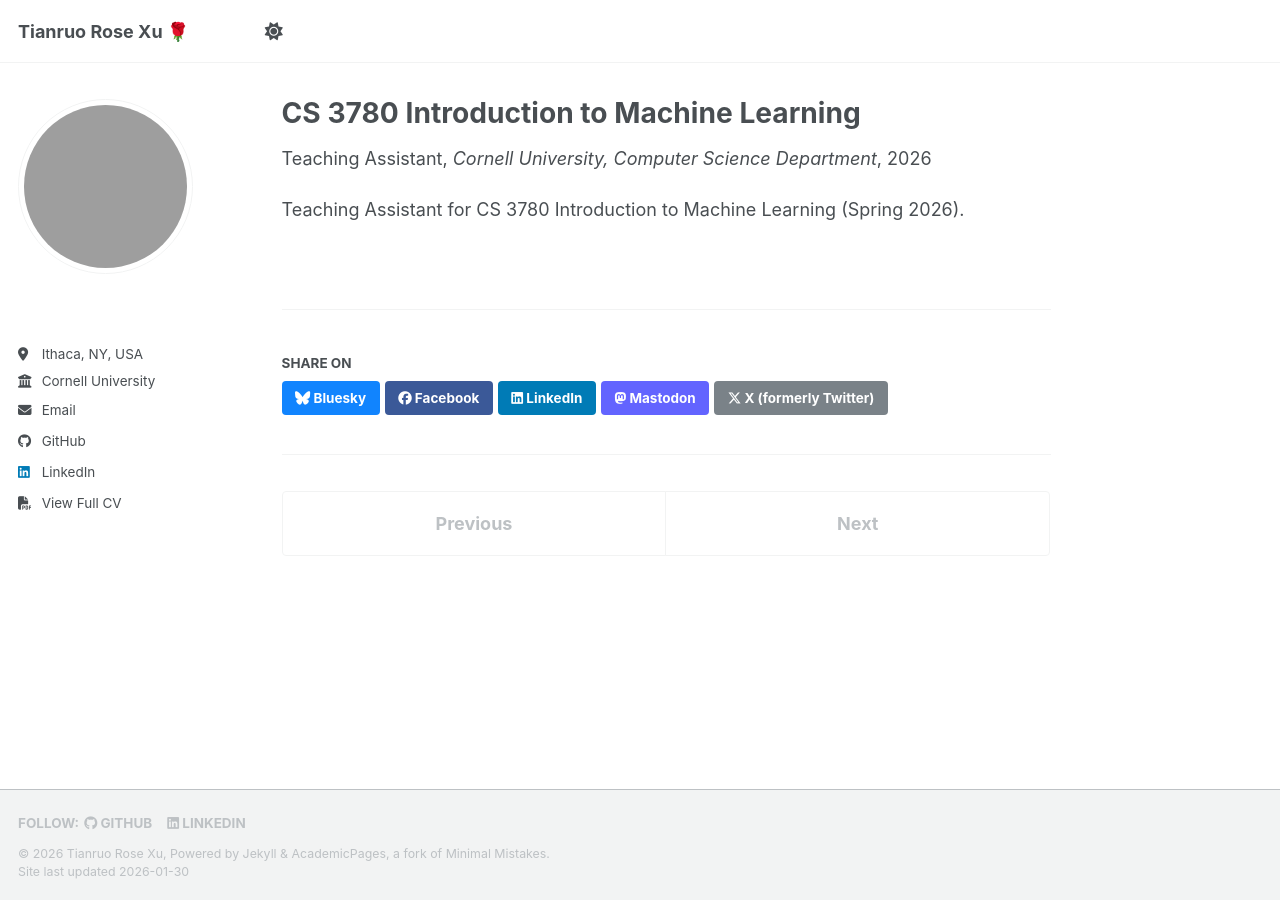
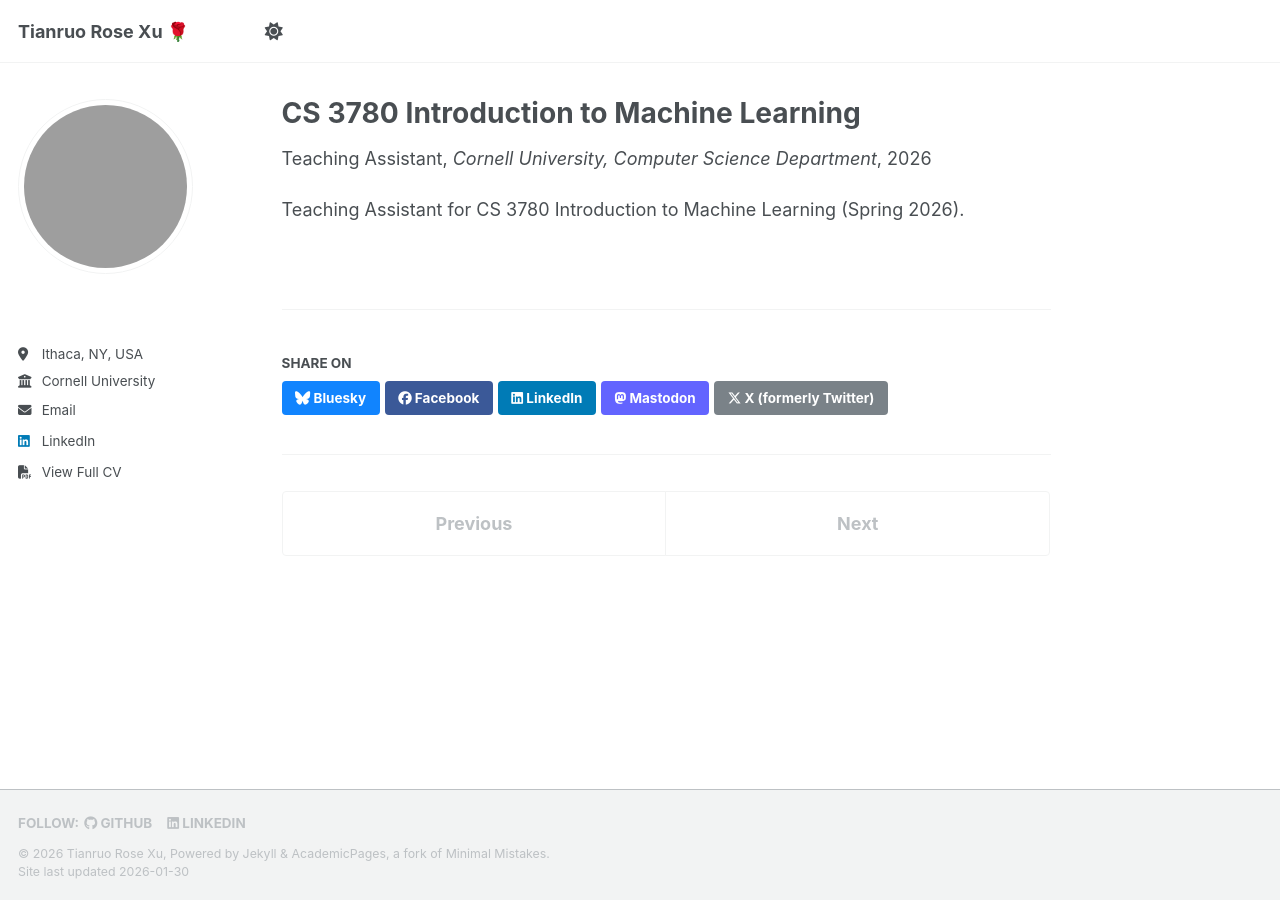
Before and after one commit to XTRose29/xtrose29.github.io, a Jekyll site: the page built from _teaching/2026-spring-cs3780.md, in a window 1280 px wide. Built offline with Jekyll 4.4.1, drawn with Linux system fonts in a browser that asks for light colours; a script bundle is joined from its source files by our own code; library files that are not in the unit come from our copies.

Commit message:
Remove GitHub link from sidebar

```diff
--- a/_includes/author-profile.html
+++ b/_includes/author-profile.html
@@ -81,9 +81,6 @@
       {% endif %}
       {% if author.dribbble %}
         <li><a href="https://dribbble.com/{{ author.dribbble }}" target="_blank" rel="noopener noreferrer"><i class="fab fa-fw fa-dribbble icon-pad-right" aria-hidden="true"></i>Dribbble</a></li>
-      {% endif %}
-      {% if author.github %}
-        <li><a href="https://github.com/{{ author.github }}" target="_blank" rel="noopener noreferrer"><i class="fab fa-fw fa-github icon-pad-right" aria-hidden="true"></i>GitHub</a></li>
       {% endif %}
       {% if author.kaggle %}
         <li><a href="https://kaggle.com/{{ author.kaggle }}" target="_blank" rel="noopener noreferrer"><i class="fab fa-fw fa-kaggle icon-pad-right" aria-hidden="true"></i>Kaggle</a></li>
```
Also changed, not shown: _teaching/2026-spring-cs3780.md (line endings or trailing spaces), 2 other files.
